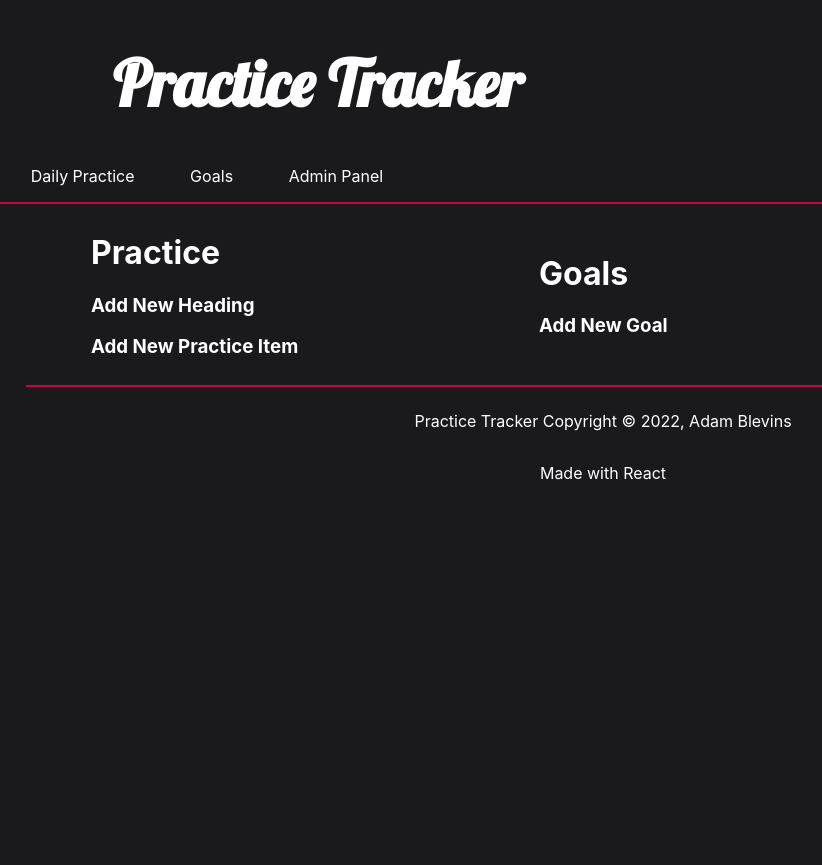
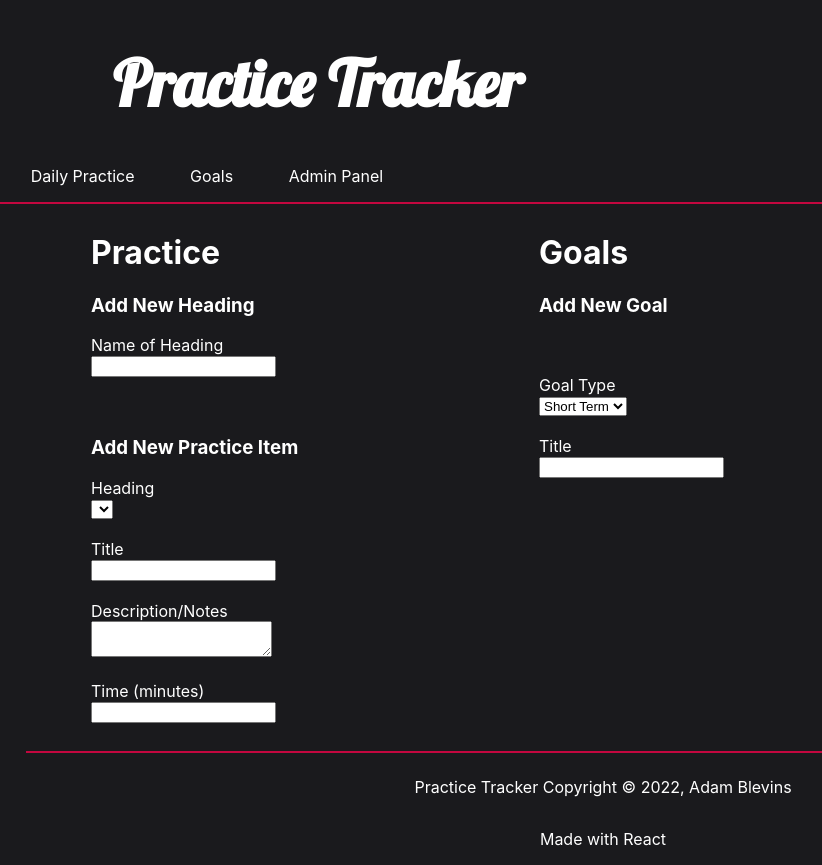
Before and after one commit to blevinspercussion/practice-tracker, a React (Create React App) app: page /adminpanel in a window 1280 px wide. Shown: the whole page, without its empty margins (37-859 px from the left). Before the commit the page ends 800 px from the top, so only its background shows below. Built offline with nearby package versions, Linux system fonts and the light colour scheme; a web font is replaced by a local one.

Commit message:
basic form elements are in place for AdminPanel component

```diff
--- a/src/App.jsx
+++ b/src/App.jsx
@@ -25,7 +25,12 @@ function App() {
           <Route path="/" element={ <Home /> } />
           <Route path="/dailypractice" element={ <DailyPractice /> } />
           <Route path="/goals" element={ <Goals /> } />
-          <Route path="/adminpanel" element={ <AdminPanel /> } />
+          <Route path="/adminpanel" element={ <AdminPanel
+                                                    headings={headings}
+                                                    dailyPractice={dailyPractice}
+                                                    shortTermGoals={shortTermGoals}
+                                                    longTermGoals={longTermGoals}
+                                                    /> } />
         </Routes>
       </Router>
       <Footer />
--- a/src/components/AdminPanel.jsx
+++ b/src/components/AdminPanel.jsx
@@ -1,19 +1,75 @@
 import './components.css';
 
-function AdminPanel () {
+function AdminPanel ({ headings, dailyPractice, shortTermGoals, longTermGoals }) {
+
+    const handleChange = e => {
+        console.log(e.target.value);
+    };
+
     return (
         <div className='admin-panel'>
             <div className='admin-sub'>
                 <h1>Practice</h1>
                 <h3>Add New Heading</h3>
-
+                <form>
+                    <label>Name of Heading</label>
+                    <br />
+                    <input type="text" />
+                </form>
+                <br />
+                <br />
 
                 <h3>Add New Practice Item</h3>
+                <form>
+                    <label>Heading</label>
+                    <br />
+                    <select onChange={handleChange} name='headingsArray' id='headings-select'>
+                        {headings.map((option, index) => (
+                            <option key={index} value={option.value}>
+                                {option}
+                            </option>
+                        ))}
+                    </select>
+                    <br />
+                    <br />
+                    <label>Title</label>
+                    <br />
+                    <input type='text' />
+                    <br />
+                    <br />
+                    <label>Description/Notes</label>
+                    <br />
+                    <textarea />
+                    <br />
+                    <br />
+                    <label>Time (minutes)</label>
+                    <br />
+                    <input type='number'></input>
+                    <br />
+                    <br />
+                </form>
             </div>
 
             <div>
                 <h1 className='admin-sub'>Goals</h1>
                 <h3>Add New Goal</h3>
+                <br />
+                <br />
+                <form>
+                    <label>Goal Type</label>
+                    <br />
+                    <select>
+                        <option value="short-term">Short Term</option>
+                        <option value="long-term">Long Term</option>
+                    </select>
+                    <br />
+                    <br />
+                    <label>Title</label>
+                    <br />
+                    <input type="text" />
+                </form>
+                <br />
+                <br />
             </div>
         </div>
     )
--- a/src/components/NavBar.jsx
+++ b/src/components/NavBar.jsx
@@ -1,5 +1,5 @@
 import './components.css';
-import { BrowserRouter as Router, Route, Routes, Link } from 'react-router-dom';
+import { Link } from 'react-router-dom';
 
 function NavBar () {
     return (
--- a/src/components/components.css
+++ b/src/components/components.css
@@ -46,7 +46,7 @@ hr {
 
 .admin-panel {
     display: flex;
-    align-items: center;
+    align-items: flex-start;
     justify-content: center;
     width: 90vw;
 }
```
